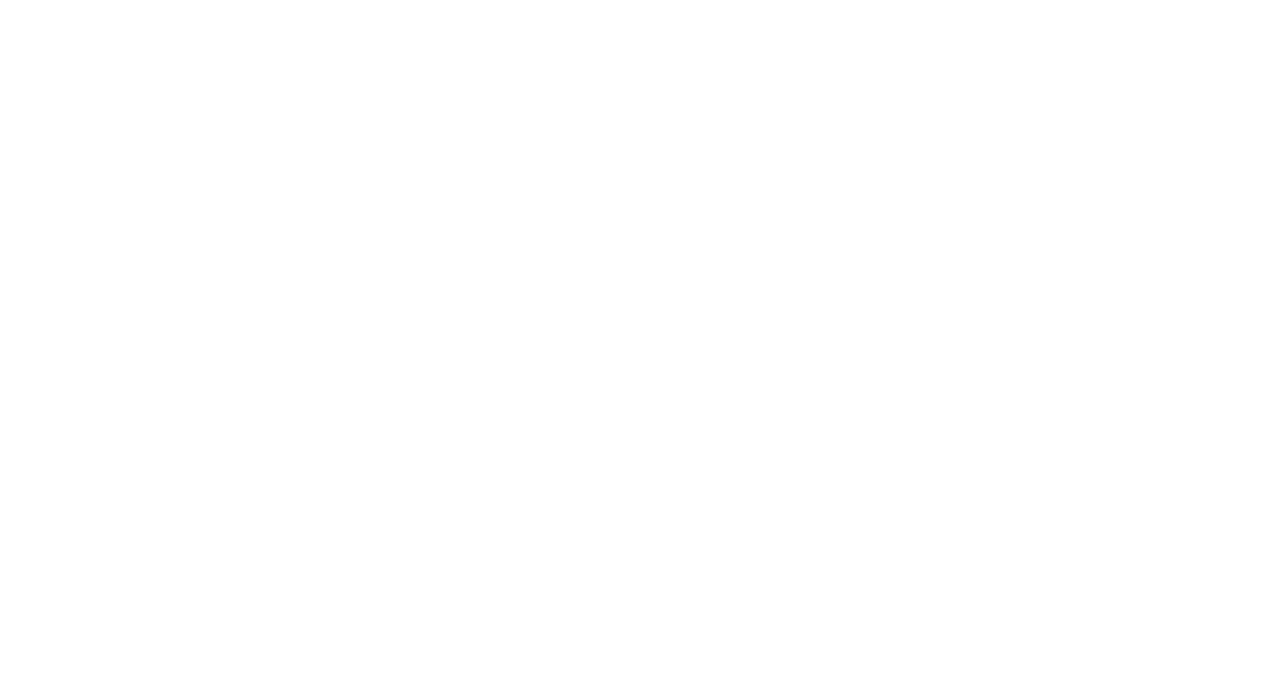
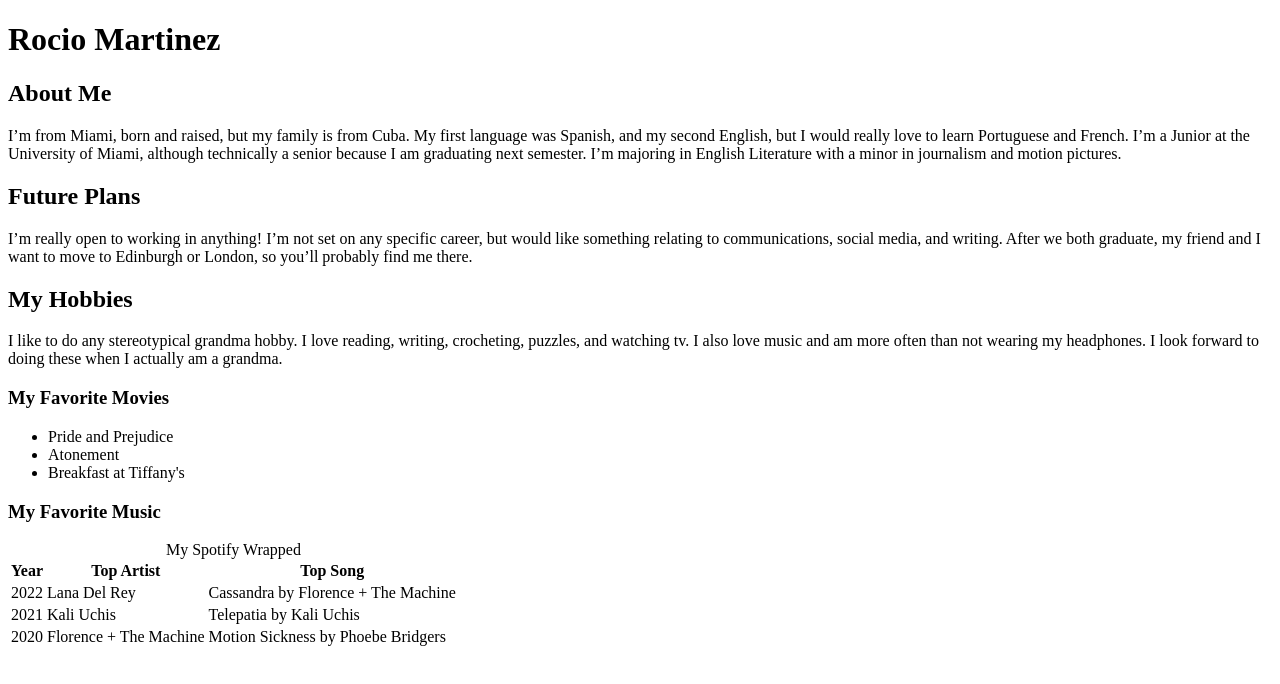
Before and after one commit to rociomartinez25/rociomartinez25.github.io, a plain HTML site: page index.html in a window 1280 px wide. Drawn offline with Linux system fonts and the light colour scheme.

Commit message:
Update index.html

```diff
--- a/index.html
+++ b/index.html
@@ -2,7 +2,50 @@
 <html lang="en">
     <head>
         <meta charset="utf-8">
-        <title></title>
+        <title>About Rocio Martinez</title>
+    </head>
+    <body>
+        <h1>Rocio Martinez</h1>
 
-    </head>
+        <h2>About Me</h2>
+        <p>I’m from Miami, born and raised, but my family is from Cuba. My first language was Spanish, and my second English, but I would really love to learn Portuguese and French. I’m a Junior at the University of Miami, although technically a senior because I am graduating next semester. I’m majoring in English Literature with a minor in journalism and motion pictures. </p>
+
+        <h2>Future Plans</h2>
+        <p>I’m really open to working in anything! I’m not set on any specific career, but would like something relating to communications, social media, and writing. After we both graduate, my friend and I want to move to Edinburgh or London, so you’ll probably find me there. </p>
+
+        <h2>My Hobbies</h2>
+        <p>I like to do any stereotypical grandma hobby. I love reading, writing, crocheting, puzzles, and watching tv. I also love music and am more often than not wearing my headphones.  I look forward to doing these when I actually am a grandma. </p>
+
+        <h3>My Favorite Movies</h3>
+        <ul>
+            <li>Pride and Prejudice</li>
+            <li>Atonement</li>
+            <li>Breakfast at Tiffany's</li>
+        </ul>
+
+        <h3>My Favorite Music</h3>
+        <table>
+            <caption>My Spotify Wrapped</caption>
+            <tr>
+                <th>Year</th>
+                <th>Top Artist</th>
+                <th>Top Song</th>
+            </tr>
+            <tr>
+                <td>2022</td>
+                <td>Lana Del Rey</td>
+                <td>Cassandra by Florence + The Machine</td>
+            </tr>
+            <tr>
+                <td>2021</td>
+                <td>Kali Uchis</td>
+                <td>Telepatia by Kali Uchis</td>
+            </tr>
+            <tr>
+                <td>2020</td>
+                <td>Florence + The Machine</td>
+                <td>Motion Sickness by Phoebe Bridgers</td>
+            </tr>
+        </table>
+    </body>
 </html>
```
